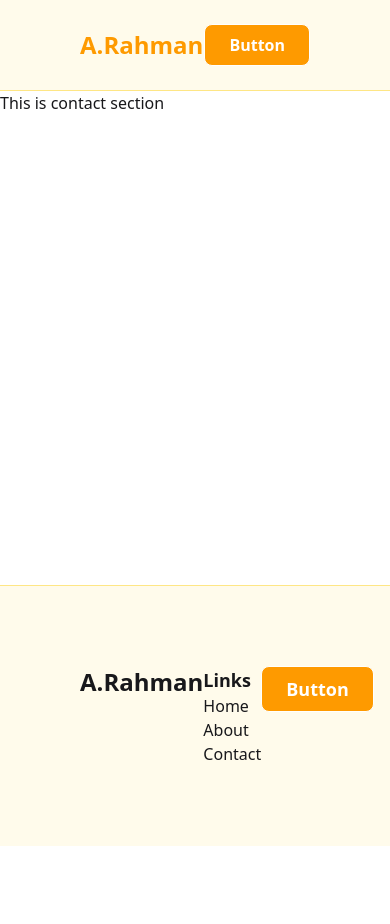
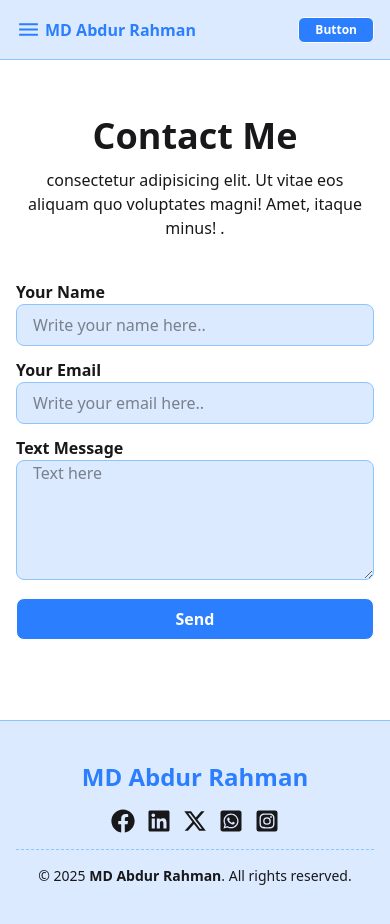
Before and after one commit to MizanRbf/portfolio-a.rahman, a React (Vite) app: page /contact in a window 390 px wide. Before the commit the page ends 846 px from the top, so only its background shows below. Built offline with nearby package versions, Linux system fonts and the light colour scheme.

Commit message:
contact & footer section added

```diff
--- a/src/Components/Footer/Footer.jsx
+++ b/src/Components/Footer/Footer.jsx
@@ -1,5 +1,10 @@
 import React from "react";
 import { NavLink } from "react-router";
+import { FaFacebook } from "react-icons/fa";
+import { FaLinkedin } from "react-icons/fa";
+import { FaXTwitter } from "react-icons/fa6";
+import { FaWhatsappSquare } from "react-icons/fa";
+import { FaInstagramSquare } from "react-icons/fa";
 
 const Footer = () => {
   const links = (
@@ -10,19 +15,42 @@ const Footer = () => {
     </>
   );
   return (
-    <div className="bg-amber-50 py-20 border border-x-0 border-b-0 border-t-amber-200">
-      <div className="flex justify-between px-20">
-        <div>
-          <h1 className="text-2xl font-bold">A.Rahman</h1>
+    <div className="bg-blue-100 py-10 border border-x-0 border-b-0 border-t-blue-300">
+      <div className="flex-col md:flex-row  md:justify-between px-4 md:px-10 space-y-4">
+        {/* Name */}
+        <div className="">
+          <h1 className="text-2xl font-bold text-blue-500 text-center">
+            MD Abdur Rahman
+          </h1>
         </div>
-        <div className="flex flex-col">
-          <span className="text-lg font-semibold">Links</span>
-          {links}
+        {/* Social Icons */}
+        <div className="flex gap-3 text-2xl justify-center">
+          <a className="hover:text-blue-500" href="https://www.facebook.com/">
+            <FaFacebook />
+          </a>
+
+          <a className="hover:text-blue-500" href="https://www.linkedin.com/">
+            <FaLinkedin />
+          </a>
+
+          <a className="hover:text-blue-500" href="https://x.com/">
+            <FaXTwitter />
+          </a>
+
+          <a className="hover:text-blue-500" href="https://www.whatsapp.com/">
+            <FaWhatsappSquare />
+          </a>
+
+          <a className="hover:text-blue-500" href="https://www.instagram.com/">
+            <FaInstagramSquare />
+          </a>
         </div>
-        <div>
-          <button className="font-bold text-lg border px-6 py-2 rounded-lg bg-amber-500 text-white">
-            Button
-          </button>
+        <hr className="border-dashed text-blue-300" />
+
+        {/* Copy Right */}
+        <div class="text-center text-sm">
+          &copy; 2025 <span class="font-semibold">MD Abdur Rahman</span>. All
+          rights reserved.
         </div>
       </div>
     </div>
--- a/src/Components/Header/Navbar.jsx
+++ b/src/Components/Header/Navbar.jsx
@@ -1,7 +1,13 @@
-import React from "react";
+import React, { useState } from "react";
 import { NavLink } from "react-router";
+import { MdMenu } from "react-icons/md";
+import { RxCross1 } from "react-icons/rx";
 
 const Navbar = () => {
+  const [menuBar, setMenuBar] = useState(false);
+  const handleMenuBar = () => {
+    setMenuBar(!menuBar);
+  };
   const links = (
     <>
       <NavLink to="/">Home</NavLink>
@@ -11,13 +17,58 @@ const Navbar = () => {
   );
 
   return (
-    <div className="flex justify-between items-center py-6 bg-amber-50 border border-x-0 border-t-0 border-b-amber-200 px-20">
-      <div>
-        <h2 className="text-2xl font-bold text-amber-500">A.Rahman</h2>
+    <div className="flex justify-between items-center py-4 bg-blue-100 border border-x-0 border-t-0 border-b-blue-300 px-4 md:px-10 relative">
+      {/* Responsive MenuBar */}
+
+      <div
+        className={`flex flex-col absolute top-20 border rounded-sm bg-blue-500 text-white py-3 text-lg font-semibold ${
+          menuBar ? "block" : "hidden"
+        }`}
+      >
+        <NavLink
+          onClick={handleMenuBar}
+          className="hover:bg-blue-100 hover:text-blue-500 px-3"
+          to="/"
+        >
+          Home
+        </NavLink>
+        <NavLink
+          onClick={handleMenuBar}
+          className="hover:bg-blue-100 hover:text-blue-500 px-3"
+          to="/about"
+        >
+          About
+        </NavLink>
+        <NavLink
+          onClick={handleMenuBar}
+          className="hover:bg-blue-100 hover:text-blue-500 px-3"
+          to="/contact"
+        >
+          Contact
+        </NavLink>
+      </div>
+
+      <div className="flex justify-center items-center gap-1">
+        {/* Menu Icons */}
+
+        <div
+          onClick={handleMenuBar}
+          className="md:hidden text-blue-500 cursor-pointer"
+        >
+          {menuBar ? <RxCross1 size={25} /> : <MdMenu size={25} />}
+        </div>
+
+        {/* Name */}
+
+        <h2 className="text-base md:text-2xl font-bold text-blue-500">
+          MD Abdur Rahman
+        </h2>
       </div>
       <div className="hidden md:flex gap-6">{links}</div>
+
+      {/* Button */}
       <div>
-        <button className="border px-6 py-2 rounded-lg font-semibold bg-amber-500 text-white">
+        <button className="font-semibold text-xs md:text-lg border px-4 md:px-6 py-1 hover:bg-blue-100 hover:border-blue-400 hover:text-blue-500 md:py-2 rounded-md md:rounded-lg bg-blue-500 text-white cursor-pointer">
           Button
         </button>
       </div>
--- a/src/Pages/About/About.jsx
+++ b/src/Pages/About/About.jsx
@@ -2,8 +2,25 @@ import React from "react";
 
 const About = () => {
   return (
-    <div>
-      <h1>This is about section</h1>
+    <div className="bg-blue-100 px-10 rounded-lg border border-blue-300 mt-20">
+      <h1 className="text-center text-4xl font-bold my-6">About Me</h1>
+      <p className="pb-10">
+        I'm Md Abdur Raman, a dedicated Performance Marketing & Tracking
+        Specialist with a sharp focus on driving measurable growth through
+        strategic advertising and precise analytics. I specialize in Google Ads
+        (Building and optimizing high-ROI campaigns across Search, Display,
+        Shopping, and YouTube), Meta Ads (Crafting full-funnel strategies on
+        Facebook and Instagram to engage, convert, and retain customers), and
+        Web Analytics & Tracking (Implementing advanced tracking solutions using
+        Google Tag Manager (GTM) and Google Analytics 4 (GA4) to ensure clean,
+        actionable data powers every decision). My strength lies in blending
+        creative ad strategy with technical expertise—ensuring every click,
+        impression, and conversion is accounted for. I work with brands to not
+        only reach the right audience but to fully understand and scale what
+        works. If you're looking to elevate your marketing with
+        performance-backed strategies and reliable analytics, you're in the
+        right place.
+      </p>
     </div>
   );
 };
--- a/src/Pages/Contact/Contact.jsx
+++ b/src/Pages/Contact/Contact.jsx
@@ -2,9 +2,52 @@ import React from "react";
 
 const Contact = () => {
   return (
-    <div>
-      <h1>This is contact section</h1>
-    </div>
+    <>
+      {/* Title & description */}
+      <div className="text-center mt-14 px-4 md:px-0 mb-10">
+        <h1 className="text-4xl font-bold mb-3">Contact Me</h1>
+        <p className="">
+          consectetur adipisicing elit. Ut vitae eos aliquam quo voluptates
+          magni! Amet, itaque minus! .
+        </p>
+      </div>
+
+      {/* Name */}
+      <div className="mb-20 px-4">
+        <div className="mb-3">
+          <p className="font-semibold ">Your Name</p>
+          <input
+            className="border rounded-lg py-2 w-full pl-4 bg-blue-100 border-blue-300"
+            type="text"
+            name="name"
+            placeholder="Write your name here.."
+          />
+        </div>
+        {/* Email */}
+        <div className="mb-3">
+          <p className="font-semibold ">Your Email</p>
+          <input
+            className="border rounded-lg py-2 w-full pl-4 bg-blue-100 border-blue-300"
+            type="email"
+            name="email"
+            placeholder="Write your email here.."
+          />
+        </div>
+        {/* Text Area */}
+        <div className="mb-3">
+          <p className="font-semibold">Text Message</p>
+          <textarea
+            className="border rounded-lg pl-4 w-full h-30 bg-blue-100 border-blue-300"
+            name="text"
+            placeholder="Text here"
+          ></textarea>
+        </div>
+        {/* Button */}
+        <button className="border rounded-lg py-2 w-full bg-blue-500 text-white font-semibold hover:bg-blue-100 hover:border-blue-300 hover:text-blue-500 cursor-pointer">
+          Send
+        </button>
+      </div>
+    </>
   );
 };
 
--- a/src/Pages/Root/Root.jsx
+++ b/src/Pages/Root/Root.jsx
@@ -6,7 +6,7 @@ const Root = () => {
   return (
     <div>
       <Navbar></Navbar>
-      <div className="h-[calc(100vh-350px)]">
+      <div className="min-h-[calc(100vh-350px)] max-w-[1000px] mx-auto">
         <Outlet></Outlet>
       </div>
       <Footer></Footer>
```
